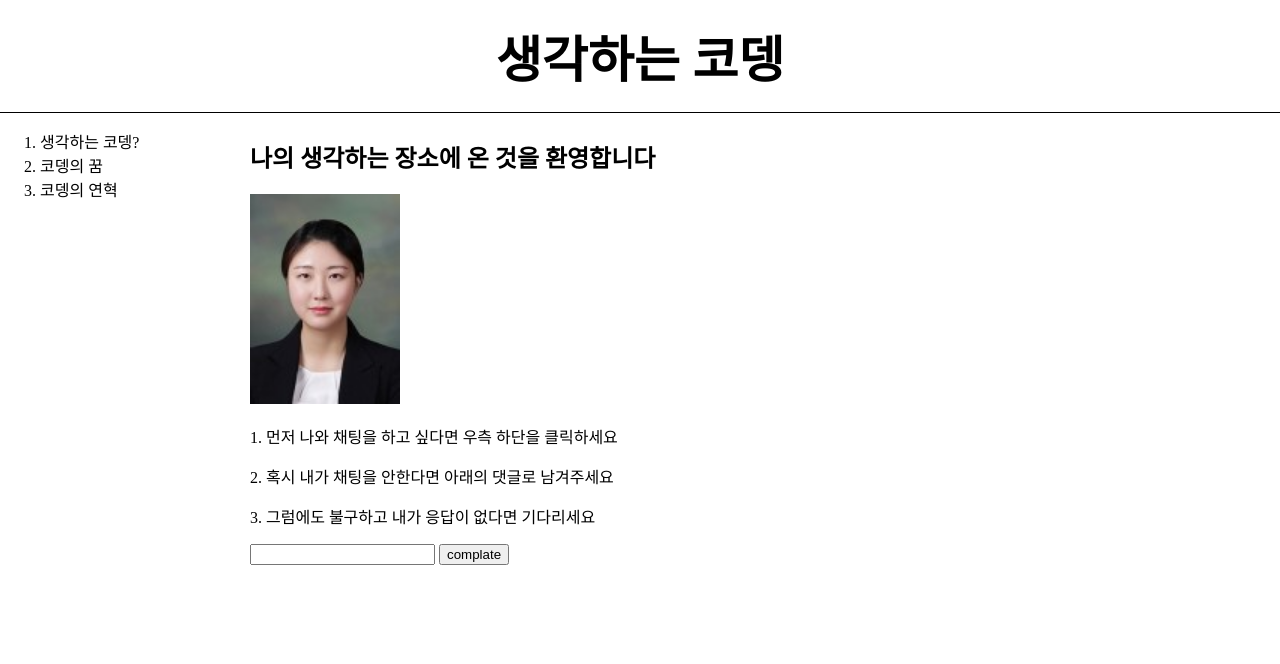
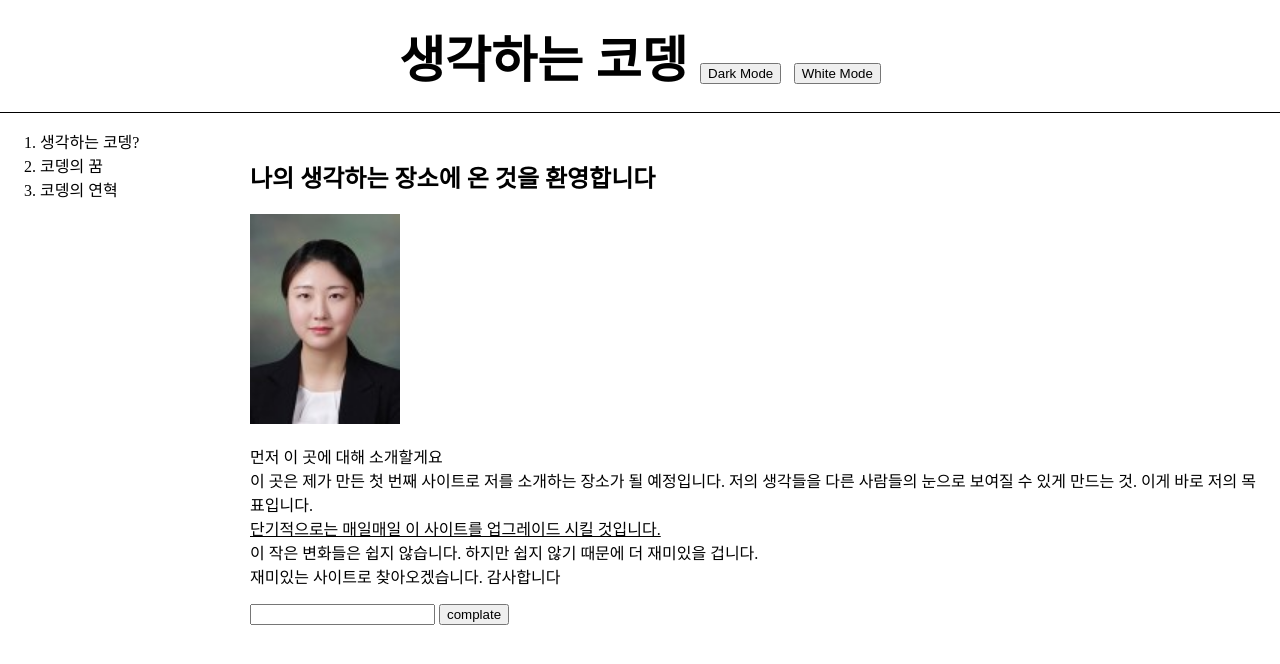
Before and after one commit to soojung-815/A_thinker, a plain HTML site: page index.html in a window 1280 px wide. Drawn offline with Linux system fonts and the light colour scheme.

Commit message:
Add files via upload

```diff
--- a/index.html
+++ b/index.html
@@ -10,7 +10,16 @@
  </head>
 
   <body>
-      <h1> <a href= "index.html">생각하는 코뎅</a></h1>
+      <h1> <a href= "index.html">생각하는 코뎅</a>
+      <input type="button" value="Dark Mode" onclick="
+       document.querySelector('body').style.backgroundColor='black';
+       document.querySelector('body').style.color='white';
+              ">
+
+      <input type="button" value="White Mode"onclick="
+       document.querySelector('body').style.backgroundColor='white';
+       document.querySelector('body').style.color='black';
+       "> </h1>
 
     <div id="grid">
         <ol>
@@ -22,9 +31,9 @@
             <h2> 나의 생각하는 장소에 온 것을 환영합니다 </h2><p>
             <img src="Soojung.jpg" width="150">
 
-            <p>1. 먼저 나와 채팅을 하고 싶다면 우측 하단을 클릭하세요</p>
-            <p>2. 혹시 내가 채팅을 안한다면 아래의 댓글로 남겨주세요</p>
-            <p>3. 그럼에도 불구하고 내가 응답이 없다면 기다리세요</p>
+            <p>먼저 이 곳에 대해 소개할게요<br>
+            이 곳은 제가 만든 첫 번째 사이트로 저를 소개하는 장소가 될 예정입니다. 저의 생각들을 다른 사람들의 눈으로 보여질 수 있게 만드는 것. 이게 바로 저의 목표입니다. <br>
+            <u>단기적으로는 매일매일 이 사이트를 업그레이드 시킬 것입니다.</u><br> 이 작은 변화들은 쉽지 않습니다. 하지만 쉽지 않기 때문에 더 재미있을 겁니다.<br> 재미있는 사이트로 찾아오겠습니다. 감사합니다 </p>
 
             <input type="text">
             <input type="button" value="complate" onclick ="alert ('HEY!! i am sorry. it is not working haha')">
--- a/style.css
+++ b/style.css
@@ -3,7 +3,7 @@
 
 
       ol{
-      border-right: 1px solid black;
+      border-right: 1px solid ;
         width: 150px; margin: 0; padding: 30px; font-size: 20px;
         padding-left: 30px; padding-right: 20px;
                 }
@@ -31,7 +31,7 @@
           padding-top: 6px;
       }
       #right {
-        margin-left: 20px;
+        margin: 20px;
       }
 
       @media(max-width:800px){
```
